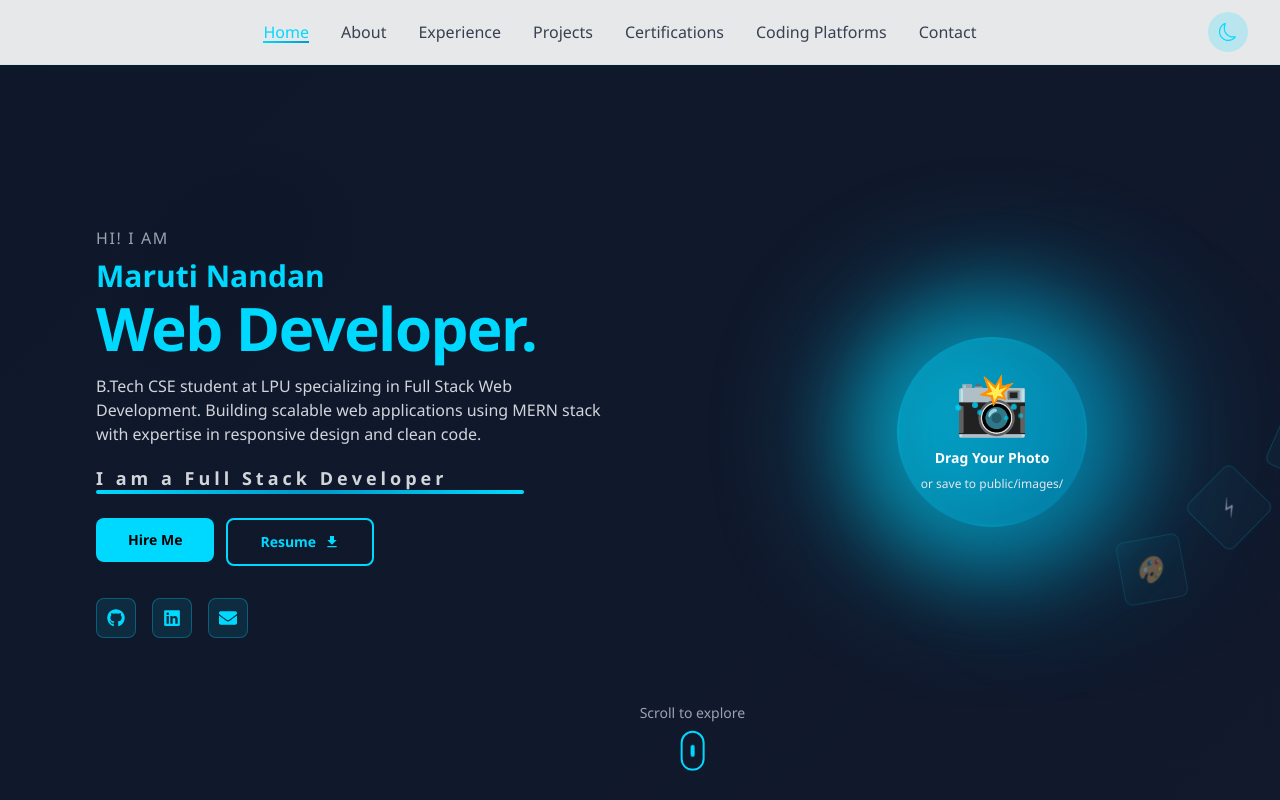
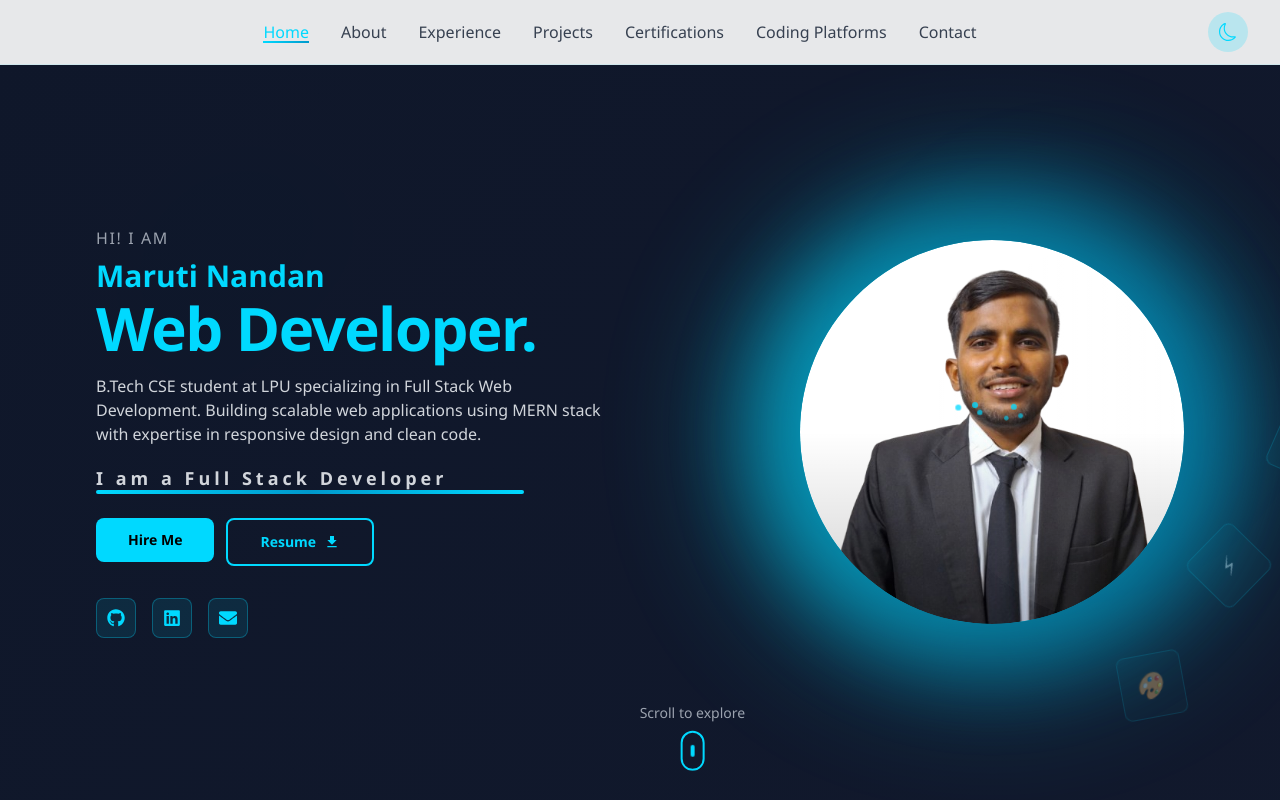
Before and after one commit to MarutiNandan2796/Maruti-Portfolio, a React (Vite) app in the folder Desktop/portfolio/: page / in a window 1280 px wide. Shown: the top 800 px of the page. Built offline with nearby package versions, Linux system fonts and the light colour scheme.

Commit message:
Add profile image and update components to use it

```diff
--- a/Desktop/portfolio/src/components/AboutImage.jsx
+++ b/Desktop/portfolio/src/components/AboutImage.jsx
@@ -16,7 +16,7 @@ const AboutImage = () => {
       setImageExists(false)
       setIsLoading(false)
     }
-    img.src = '/images/about.jpg'
+    img.src = '/profile.png'
   }, [])
 
   return (
@@ -47,7 +47,7 @@ const AboutImage = () => {
           {!isLoading && imageExists ? (
             // Actual Image
             <motion.img
-              src="/images/about.jpg"
+              src="/profile.png"
               alt="About Me"
               className="w-full h-full object-cover"
               initial={{ opacity: 0 }}
--- a/Desktop/portfolio/src/components/ProfileImage.jsx
+++ b/Desktop/portfolio/src/components/ProfileImage.jsx
@@ -17,22 +17,10 @@ const ProfileImage = () => {
   const handleDrop = (e) => {
     e.preventDefault()
     setDragOver(false)
-    const files = e.dataTransfer.files
-    if (files[0]) {
-      const reader = new FileReader()
-      reader.onload = (event) => {
-        localStorage.setItem('profileImage', event.target.result)
-        window.location.reload()
-      }
-      reader.readAsDataURL(files[0])
-    }
   }
 
   const getImage = () => {
-    if (localStorage.getItem('profileImage')) {
-      return localStorage.getItem('profileImage')
-    }
-    return null
+    return '/profile.png'
   }
 
   const image = getImage()
```
Also changed, not shown: Desktop/portfolio/public/profile.png (added), Desktop/portfolio/vercel.json (added).
